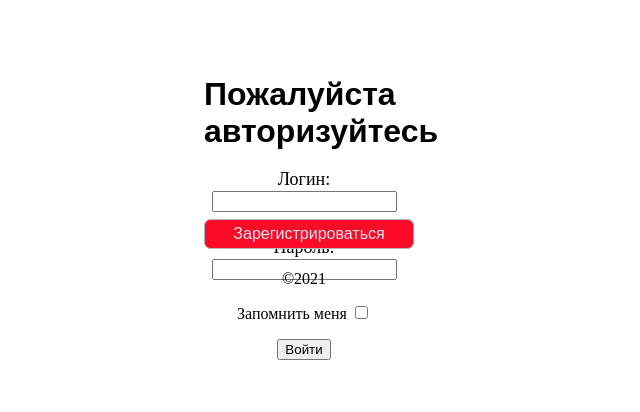
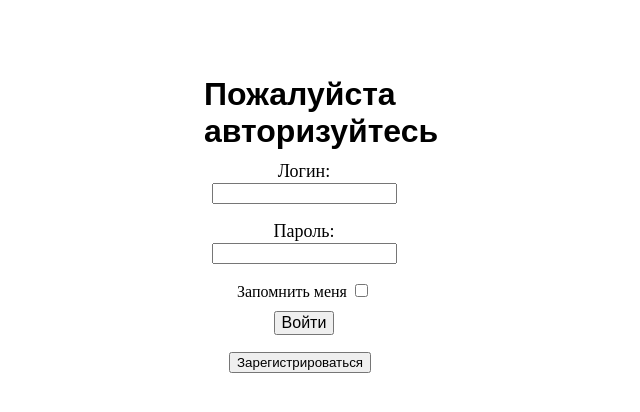
Before and after one commit to detronics/pythonProject1, a Flask app: page / in a window 1280 px wide. Shown: the top 412 px of the page, without its empty margins (336-976 px from the left). Run offline with Flask 2, Linux system fonts and the light colour scheme.

Commit message:
Продолжил переделку на wtf формы

```diff
--- a/forms.py
+++ b/forms.py
@@ -8,6 +8,7 @@ class LoginForm(FlaskForm):
     password = PasswordField('Пароль: ', validators=[DataRequired(), Length(min=4)])
     remember_me = BooleanField('Запомнить меня', default=False)
     submit = SubmitField('Войти')
+    registration = SubmitField('Зарегистрироваться')
 
 
 class RegistrationForm(FlaskForm):
--- a/static/css/style.css
+++ b/static/css/style.css
@@ -189,4 +189,13 @@ img{
     height: 45px;
 }
 
+.form-contact label {
+	display: inline-block;
+	min-width: 80px;
+}
+.form-contact p {margin: 10px 0 10px 0;}
+.form-contact input[type=submit], textarea {
+	font-size: 16px;
+}
+
 tr:hover {background-color: #f5f5f5;}
--- a/templates/index.html
+++ b/templates/index.html
@@ -2,11 +2,11 @@
 {% block content%}
 <body class="center" >
     <main class="form-signin">
-        <form action="/" method="post">
+        <form action="/" method="post" class="form-contact">
             <h1 class="h1"> Пожалуйста авторизуйтесь</h1>
             <div class="form-floating">
                 {{form.hidden_tag()}}
-                {% for field in form if field.name not in ['csrf_token', 'remember_me', 'submit']-%}
+                {% for field in form if field.name not in ['csrf_token', 'remember_me', 'submit', 'registration']-%}
                      <p class="form-control"> {{field.label()}}
                     {% if field.errors%}
                         {{field (class='bad')}}
@@ -19,28 +19,15 @@
                         {{field()}}
                     {% endif%}
                 {% endfor%}
-<!--                <p> {{form.login.label()}} {{form.login()}}-->
-<!--                <p> {{form.password.label()}} {{form.password()}}-->
                 <p> {{form.remember_me.label()}} {{form.remember_me()}}
                 <p> {{form.submit ()}}
-
-<!--                <input  class="form-control" type="text" name="login" value='' placeholder="Логин">-->
             </div>
-<!--            <div class="form-floating">-->
-<!--                <input  class="form-control" type="password" name="password" value="" placeholder="Пароль"><br>-->
-<!--            </div>-->
-<!--            {% for cat,msg in get_flashed_messages(True)%}-->
-<!--                <div class="{{cat}}" >{{msg}}</div>-->
-<!--            {% endfor %}-->
-<!--            <div class="remember_me">-->
-<!--                <input class="checkbox" type="checkbox" name="remember_me"><label> Запомнить меня</label>-->
-<!--            </div>-->
-<!--            <button class="singin" type="submit">Войти</button>-->
         </form>
-        <form action="/registration">
-             <button class="registr" type="submit">Зарегистрироваться</button>
+        <form action="/registration" style="padding-top: 125px;padding-left: 25px;">
+            <p> {{form.registration ()}}
+<!--             <button class="registr" type="submit">Зарегистрироваться</button>-->
         </form>
-        <p class="text">&copy;2021</p>
+<!--        <p class="text">&copy;2021</p>-->
     </main>
 
 </body>
```
